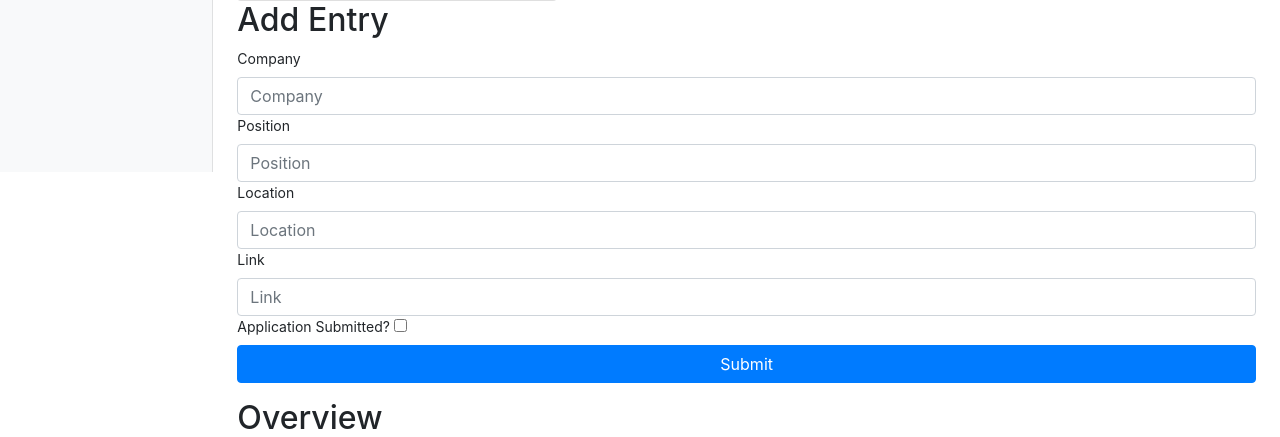
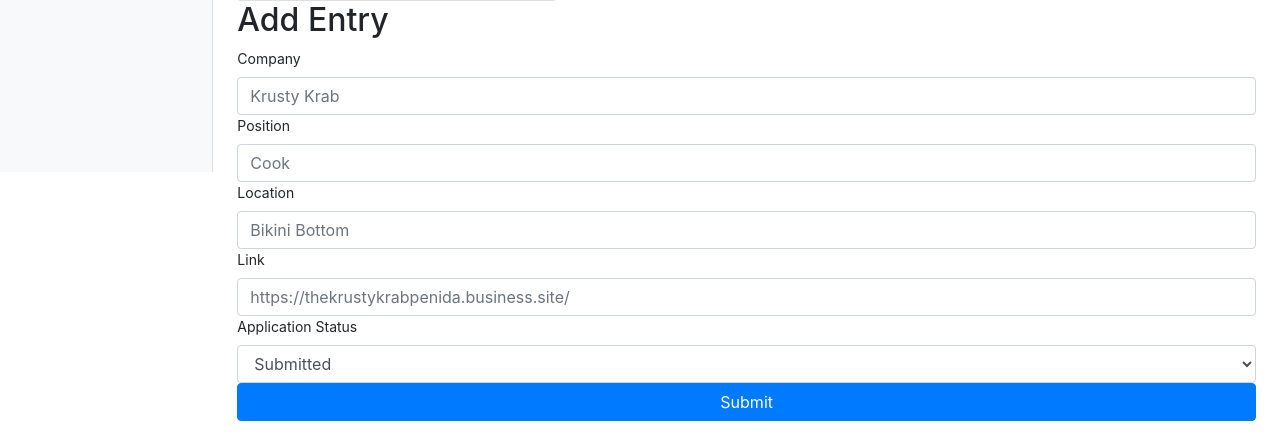
Before and after one commit to leungtw/hackcu_vi, a Flask app: page /submit in a window 1280 px wide. Shown: the part 628-1065 px from the top of the page. Run offline with Flask 2, Linux system fonts and the light colour scheme; data that the repository does not hold is empty; some libraries are stand-ins or nearby versions.

Commit message:
changed form on dashboard

```diff
--- a/templates/dashboard.html
+++ b/templates/dashboard.html
@@ -88,20 +88,28 @@
           <h2 class="sub-header">Add Entry</h2>
           <div class="form-group">
           <form action="/submit" method="POST">
+
             <label for="company">Company</label>
-            <input type="text" class="form-control" id="company" name="company" placeholder="Company">
+            <input type="text" class="form-control" id="company" name="company" placeholder="Krusty Krab">
 
             <label for="position">Position</label>
-            <input type="text" class="form-control" id="position" name="position" placeholder="Position">
+            <input type="text" class="form-control" id="position" name="position" placeholder="Cook">
 
             <label for="location">Location</label>
-            <input type="text" class="form-control" id="location" name="location" placeholder="Location">
+            <input type="text" class="form-control" id="location" name="location" placeholder="Bikini Bottom">
 
             <label for="link">Link</label>
-            <input type="text" class="form-control" id="link" name="link" placeholder="Link">
+            <input type="text" class="form-control" id="link" name="link" placeholder="https://thekrustykrabpenida.business.site/">
 
-            <label for="status">Application Submitted?</label>
-            <input type="checkbox" id="submitted" name="submitted" value="true">
+            <label for="status">Application Status</label>
+            <select class="form-control">
+              <option>Submitted</option>
+              <option>Interview</option>
+              <option>Technical Interview</option>
+              <option>Rejected</option>
+              <option>No Response</option>
+              <option>Offer</option>
+            </select>
 
             <input type="submit" class="btn btn-primary btn-block" name="submit" value="Submit"></input>
           </form>
```
